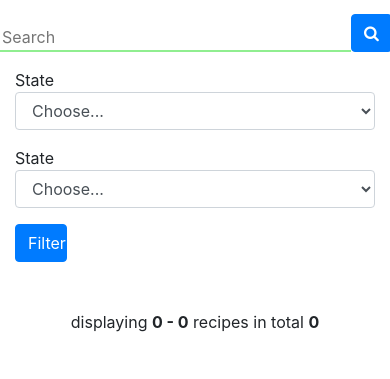
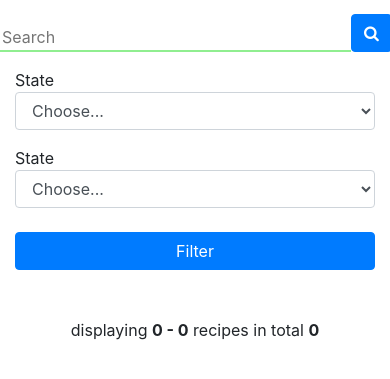
Before and after one commit to conoroshea1996/Cook-Book, a Flask app: page /recipes in a window 390 px wide. Shown: the part 56-435 px from the top of the page. Run offline with Flask 2, Linux system fonts and the light colour scheme; data that the repository does not hold is empty; some libraries are stand-ins or nearby versions.

Commit message:
update layout of filter button on smaller screen

```diff
--- a/templates/recipes.html
+++ b/templates/recipes.html
@@ -38,7 +38,7 @@
                     {% endfor %}
                 </select>
             </div>
-            <div class="col-2 text-center d-flex align-items-center">
+            <div class="col-12 col-md-2 mt-2 text-center d-flex align-items-center">
                 <button class="btn btn-primary w-100" type="submit">Filter</button>
             </div>
         </div>
```
